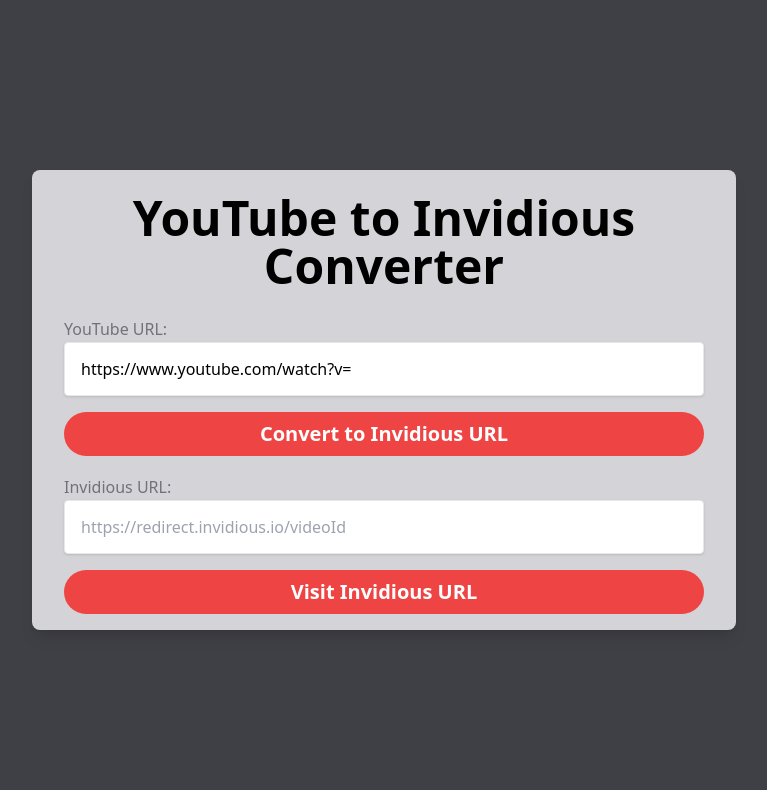
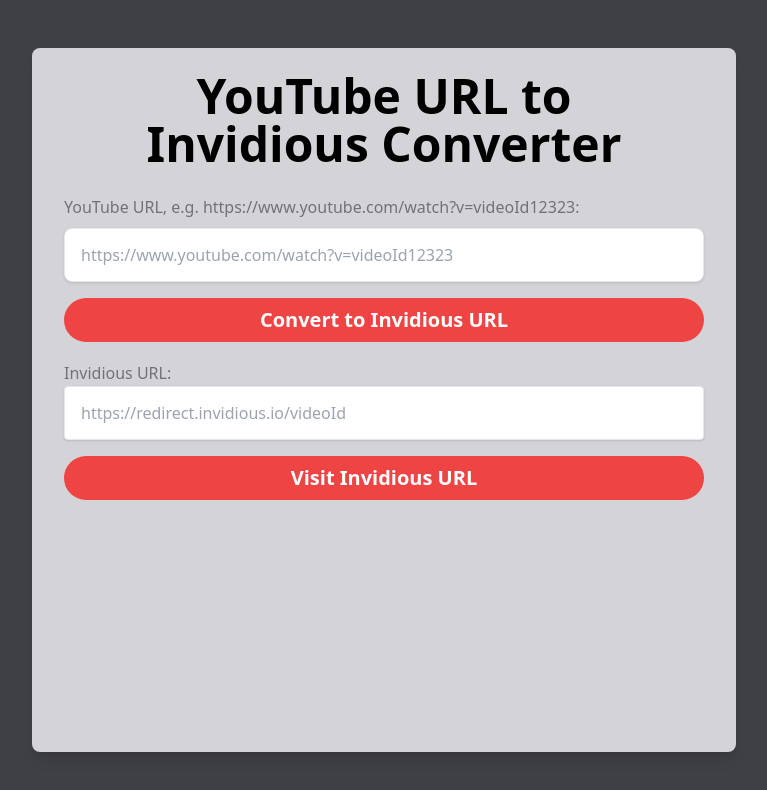
Before and after one commit to bblumenwiese/youtube-link-converter, a website: page index.html in a window 1280 px wide. Shown: the whole page, without its empty margins (256-1023 px from the left). Drawn offline with Linux system fonts and the light colour scheme.

Commit message:
Small UI improvements

```diff
--- a/index.html
+++ b/index.html
@@ -7,22 +7,21 @@
   <title>YouTube to Invidious URL Converter &lt;3</title>
   <link rel="stylesheet" href="css/style.css">
 </head>
-<body class="flex items-center justify-center h-screen mx-auto my-auto bg-zinc-700">
-  <div class="flex-col px-8 mx-auto my-12 text-xl rounded-lg shadow-lg bg-zinc-300">
+<body class="flex items-stretch justify-center h-screen min-h-screen my-auto bg-zinc-700">
+  <div class="px-8 my-12 text-xl rounded-lg shadow-lg bg-zinc-300 min-h-fit">
     <div>
-      <h1 class="max-w-screen-sm p-6 text-5xl font-extrabold text-center">YouTube to Invidious Converter</h1>
+      <h1 class="max-w-screen-sm p-6 text-5xl font-extrabold text-center">YouTube URL to Invidious Converter</h1>
     </div>
     <div>
       <label for="youtube_url"
         class="py-2 text-base min-w-fit text-zinc-500"
-        >YouTube URL:</label> <br/>
-      <input id="youtube_url" value="https://www.youtube.com/watch?v="
-        class="w-full p-4 mb-4 text-base leading-tight border rounded shadow"
-        type="text" placeholder="https://www.youtube.com/watch?v=videoId" />
-
+        >YouTube URL, e.g. https://www.youtube.com/watch?v=videoId12323:</label> <br/>
+      <input id="youtube_url"
+        class="w-full p-4 mt-2 mb-4 text-base leading-tight border rounded-lg shadow"
+        type="text" placeholder="https://www.youtube.com/watch?v=videoId12323"
+        />
       <button id="btn-convert-to-invidious" class="w-full px-4 py-2 mb-4 font-bold text-white bg-red-500 rounded-full hover:bg-red-700 focus:outline-none focus:shadow-outline">Convert to Invidious URL</button>
     </div>
-
     <div>
       <label for="invidious_url"
         class="py-2 text-base min-w-fit text-zinc-500"
```
Also changed, not shown: css/style.css.
